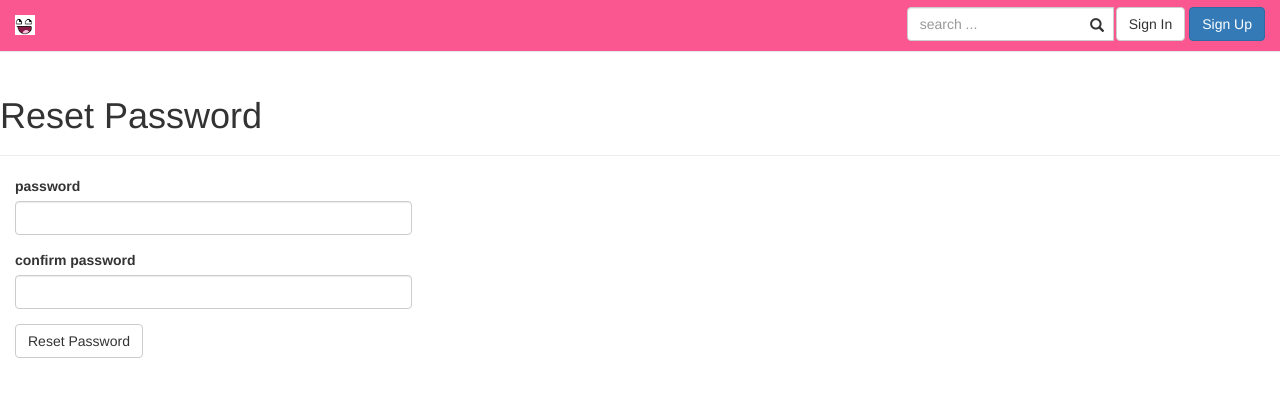
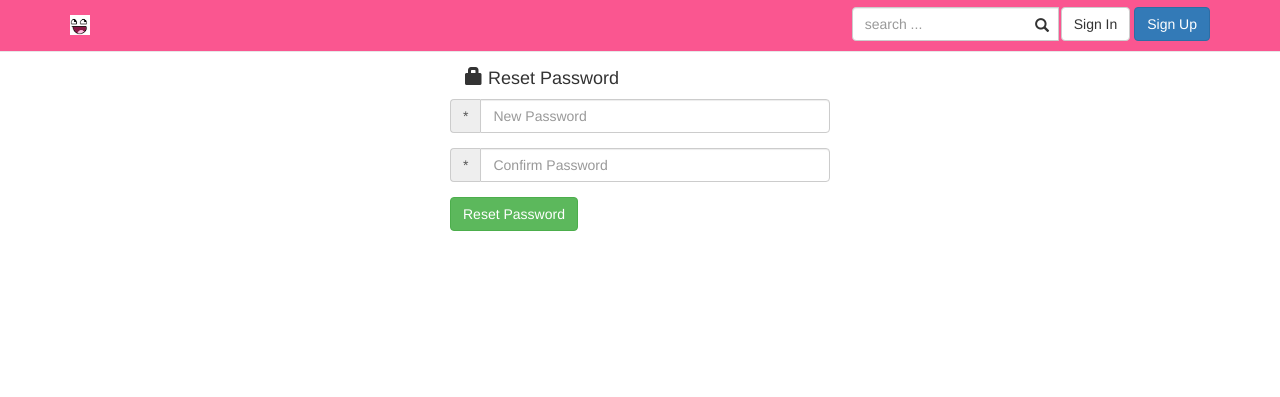
Before and after one commit to Gibson-Gichuru/Memy, a Flask app: page /auth/confirm_reset/1 in a window 1280 px wide. Shown: the top 397 px of the page. Run offline with Flask 2, Linux system fonts and the light colour scheme; some libraries are stand-ins or nearby versions.

Commit message:
post sanitization

```diff
--- a/app/main/views.py
+++ b/app/main/views.py
@@ -164,3 +164,9 @@ def for_admins_only():
 def for_moderators_only():
 
 	return "for moderators only"
+
+
+@main.route('/upload', methods=['GET', 'POST'])
+def upload_file():
+
+	return render_template('upload.html')
--- a/app/static/css/base.css
+++ b/app/static/css/base.css
@@ -336,3 +336,27 @@ ul#post .meme-post h5 > small {
 	border-bottom:  0.1em solid #f5f5f5;
 
 }
+
+#Edit-Profile {
+
+	margin-top: 5em;
+}
+
+
+#Edit-Profile  .col-sm-4 .form-group{
+
+	padding-top: 3.5em;
+	padding-left:  30%;
+}
+
+#Edit-Profile ul {
+
+	padding-bottom: 1.3em;
+}
+
+#Edit-Profile .thumbnail {
+
+	height: 10em;
+	width: 10em;
+	border-radius: 1em;
+}
--- a/app/templates/auth/login.html
+++ b/app/templates/auth/login.html
@@ -36,6 +36,8 @@
 
 							{{ form.remember_me}}
 							Remember Me
+
+							<a href="{{ url_for('auth.forgot_password')}}"> Forgot your password?</a>
 						</div>
 					</div>
 					<div class="form-group">
--- a/app/templates/auth/reset_password.html
+++ b/app/templates/auth/reset_password.html
@@ -1,15 +1,44 @@
 {% extends "base.html" %}
-{% import "bootstrap/wtf.html" as wtf %}
-
-{% block title %}H.O.M- Reset password{% endblock %}
+{% block title %}H.O.M- Forgot Password{% endblock %}
 
 {% block page_content %}
 
-	<div class="page-header">
-		<h1>Reset Password</h1>
+<section  class="container">
+	<div class="col-sm-offset-4 col-sm-8">
+		<div class="card">
+			<h4 class="text-capitalize">
+				<span class="glyphicon glyphicon-lock"></span>
+				Reset Password
+			</h4>
+
+			<div class="card-block">
+				<form class="form-horizontal" action method="POST">
+					{{ form.csrf_token }}
+					<div class="form-group">
+						<div class="input-group col-sm-6">
+							<div class="input-group-addon">*</div>
+
+							{{ form.password(class = "form-control", placeholder = "New Password")}}
+						</div>
+					</div>
+
+					<div class="form-group">
+						<div class="input-group col-sm-6">
+							<div class="input-group-addon">*</div>
+
+							{{ form.password2(class = "form-control", placeholder = "Confirm Password")}}
+						</div>
+					</div>
+
+					<div class="form-group">
+						<div class="input-group col-sm-6">
+							{{ form.submit(class="btn btn-success ")}}
+						</div>
+					</div>
+				</form>
+			</div>
+		</div>
 	</div>
-	<div class="col-md-4">
-		{{ wtf.quick_form(form) }}
-	</div>
+</section>
 
 {% endblock %}
--- a/app/templates/base.html
+++ b/app/templates/base.html
@@ -5,13 +5,15 @@
 	type="image/x-icon">
 	<link rel="icon" href="{{ url_for('static', filename = 'icons/icon1.png') }}"
 	type="image/x-icon">
+
+	<!---->
 	<link rel="stylesheet" type="text/css" href="{{ url_for('static', filename = 'css/base.css')}}">
 	<link rel="stylesheet" type="text/css" href="{{ url_for('static', filename = 'css/bootstrap.css')}}">
 {% endblock %}
 {% block title %}Me.my{% endblock %}
 {% block navbar %}
 	<nav class="navbar navbar-default navbar-fixed-top">
-		<div class="container-fluid">
+		<div class="container">
 			<div class="navbar-header">
 				<a class="navbar-brand" href="{{ url_for('main.index')}}">
 					<img src="{{ url_for('static', filename='icons/icon1.png')}}" class="img-responsive">
@@ -132,4 +134,27 @@
 	{{ super() }}
 	{{ moment.include_moment() }}
 	{{ pagedown.include_pagedown() }}
+
+	<script>
+		var btnCust = '<button type="button" class="btn btn-secondary" title="Add picture tags" ' +
+		    'onclick="alert(\'Call your custom code here.\')">' +
+		    '<i class="glyphicon glyphicon-tag"></i>' +
+		    '</button>';
+		$("#avatar-1").fileinput({
+		    overwriteInitial: true,
+		    maxFileSize: 1500,
+		    showClose: false,
+		    showCaption: false,
+		    browseLabel: '',
+		    removeLabel: '',
+		    browseIcon: '<i class="glyphicon glyphicon-folder-open"></i>',
+		    removeIcon: '<i class="glyphicon glyphicon-remove"></i>',
+		    removeTitle: 'Cancel or reset changes',
+		    elErrorContainer: '#kv-avatar-errors-1',
+		    msgErrorClass: 'alert alert-block alert-danger',
+		    defaultPreviewContent: '<img src="/samples/default-avatar-male.png" alt="Your Avatar">',
+		    layoutTemplates: {main2: '{preview} ' +  btnCust + ' {remove} {browse}'},
+		    allowedFileExtensions: ["jpg", "png", "gif"]
+		});
+		</script>
 {% endblock %}
--- a/app/templates/home.html
+++ b/app/templates/home.html
@@ -70,7 +70,7 @@
 							<div class="meme-post">
 								<h5>{{ post.author.username }}{% if post.author.name %}&#128081; <small>{{ post.author.name}}</small>{% endif %} -: <strong>{{ moment(post.timestamp).fromNow()}} </strong></h5>
 
-								<p> {{ post.body }}</p>
+								<p> {{ post.body_html }}</p>
 
 							</div>
 						</li>
--- a/app/templates/index.html
+++ b/app/templates/index.html
@@ -63,7 +63,7 @@
 							<div class="meme-post">
 								<h5>{{ post.author.username }}{% if post.author.name %}&#128081; <small>{{ post.author.name}}</small>{% endif %} -: <strong>{{ moment(post.timestamp).fromNow()}} </strong></h5>
 
-								<p> {{ post.body }}</p>
+								<p> {{ post.body_html }}</p>
 
 							</div>
 						</li>
--- a/app/templates/user.html
+++ b/app/templates/user.html
@@ -96,7 +96,7 @@
 							<div class="meme-post">
 								<h5>{{ post.author.username }}{% if post.author.name %}&#128081; <small>{{ post.author.name}}</small>{% endif %} -: <strong>{{ moment(post.timestamp).fromNow()}} </strong></h5>
 
-								<p> {{ post.body }}</p>
+								<p> {{ post.body_html }}</p>
 
 							</div>
 						</li>
--- a/config.py
+++ b/config.py
@@ -12,6 +12,7 @@ class Config:
 	FLASK_MAIL_SENDER = 'Flask Admin {}'.format(os.environ.get('MAIL_USERNAME'))
 	FLASK_ADMIN = os.environ.get('FLASK_ADMIN')
 	FLASKY_POSTS_PER_PAGE = 10
+	FILE_UPLOAD_API_AUTH_KEY = os.environ.get('FILE_UPLOAD_API_AUTH_KEY')
 
 	@staticmethod
 	def init_app(app):
```
Also changed, not shown: app/main/forms.py (+6 -4 lines), app/models.py (+26 -0 lines), app/templates/auth/forgot_password.html (+32 -7 lines), app/templates/edit_profile.html (+28 -4 lines), app/uploads.py (added, +15 -0 lines), app/templates/_posts.html (added).
